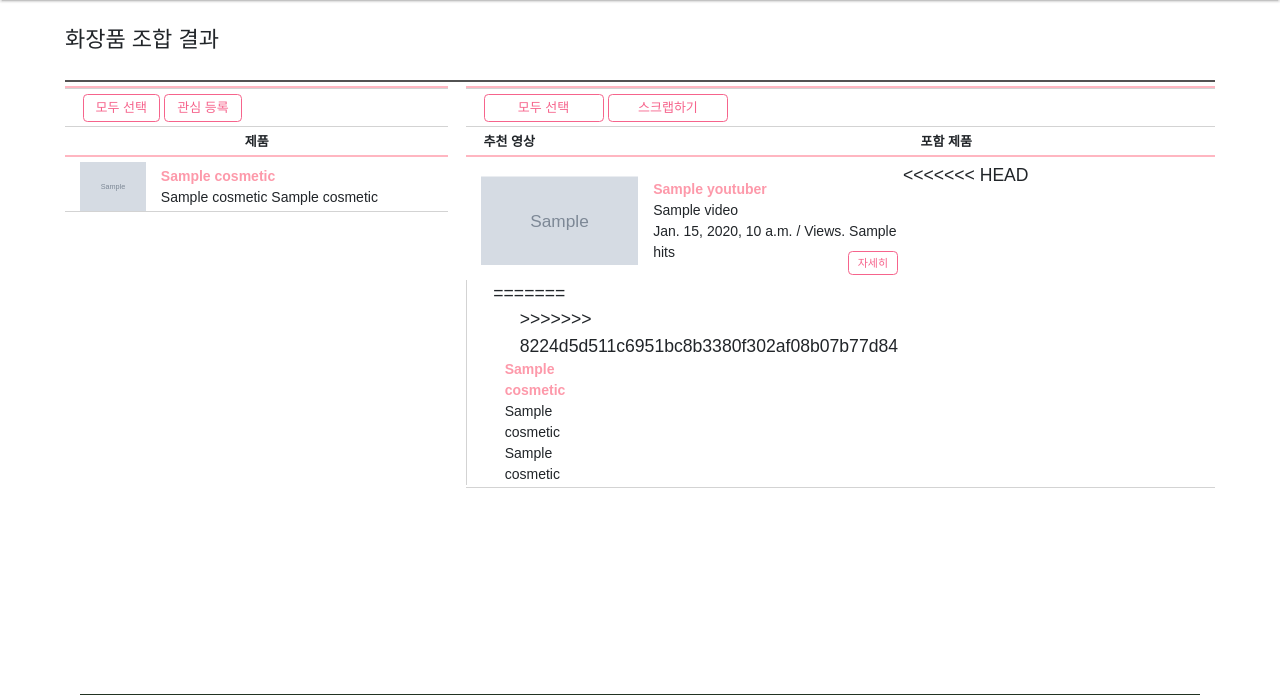
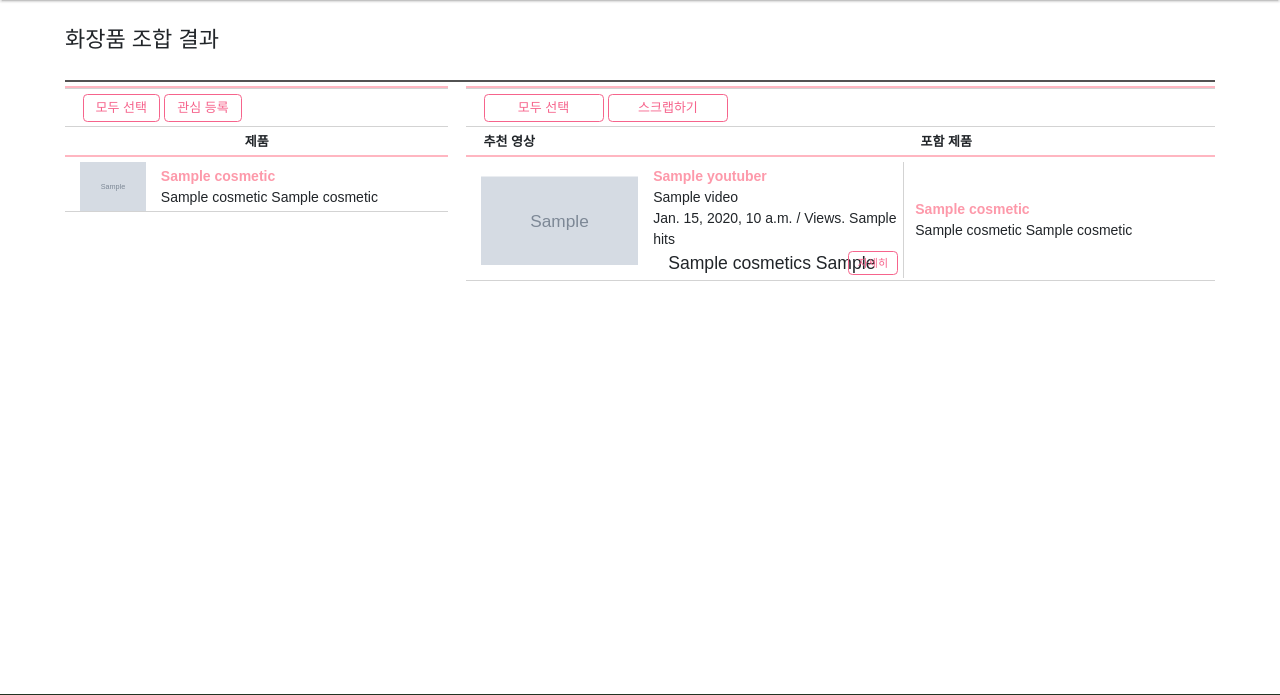
Before and after one commit to YooInKeun/CAU_CSE_Capstone_3, a Django app: template BeautyForMe/beautyforme/makeup/templates/makeup/recommend_result.html in a window 1280 px wide. Shown: the part 60-755 px from the top of the page. Run offline with Django 3.2, Linux system fonts and the light colour scheme; the template is opened without the code that fills it: most values are stand-ins (such as "Sample title", 1, 10 or a date in 2020); grey boxes marked "Sample" are stand-in pictures; some libraries are stand-ins or nearby versions; some web fonts are replaced.

Commit message:
[ADD] url pk 포함 수정

```diff
--- a/BeautyForMe/beautyforme/makeup/templates/makeup/recommend_result.html
+++ b/BeautyForMe/beautyforme/makeup/templates/makeup/recommend_result.html
@@ -274,15 +274,13 @@
                         <div class="row content-cosmetic">{{video.title}}</div>
                         <div class="row content-cosmetic">{{video.upload_date}} / Views. {{video.hits}}
                         </div>
+                        {{video.cosmetics}}
+                        {{video.containedCosmetics}}
                         <div class="ml-3 btn btn-outline-primary cosmetic-control-btn video-detail-btn">
-                            <a href="{% url 'makeup:video_detail' pk=video.id %}">자세히</a>
+                            <a href="{% url 'makeup:video_detail' video.id %}">자세히</a>
                         </div>
                     </div>
-<<<<<<< HEAD
                     <div class="col-5 col-content d-flex flex-column justify-content-center pl-4 right-col">
-=======
-                    <div class="col-5 col-content d-flex flex-column justify-content-center pl-4">
->>>>>>> 8224d5d511c6951bc8b3380f302af08b07b77d84
                         {% for cosmetic in video.containedCosmetics %}
                         <div class="row content-cosmetic">
                             <span class="content-brand mr-1">{{ cosmetic.brandName }}</span> {{ cosmetic.productName }}
--- a/BeautyForMe/beautyforme/makeup/views.py
+++ b/BeautyForMe/beautyforme/makeup/views.py
@@ -60,6 +60,7 @@ def recommend_result(request):
     for video in video_list:
         youtuber = Youtuber.objects.get(pk=video['fields']['youtuber']).name
         video['fields']['youtuber'] = youtuber
+        video['fields']['id'] = video['pk']
         context['videos'].append(video['fields'])
     for idx, val in enumerate(sorted_videos):
         context['videos'][idx]['score'] = val[1]
```
